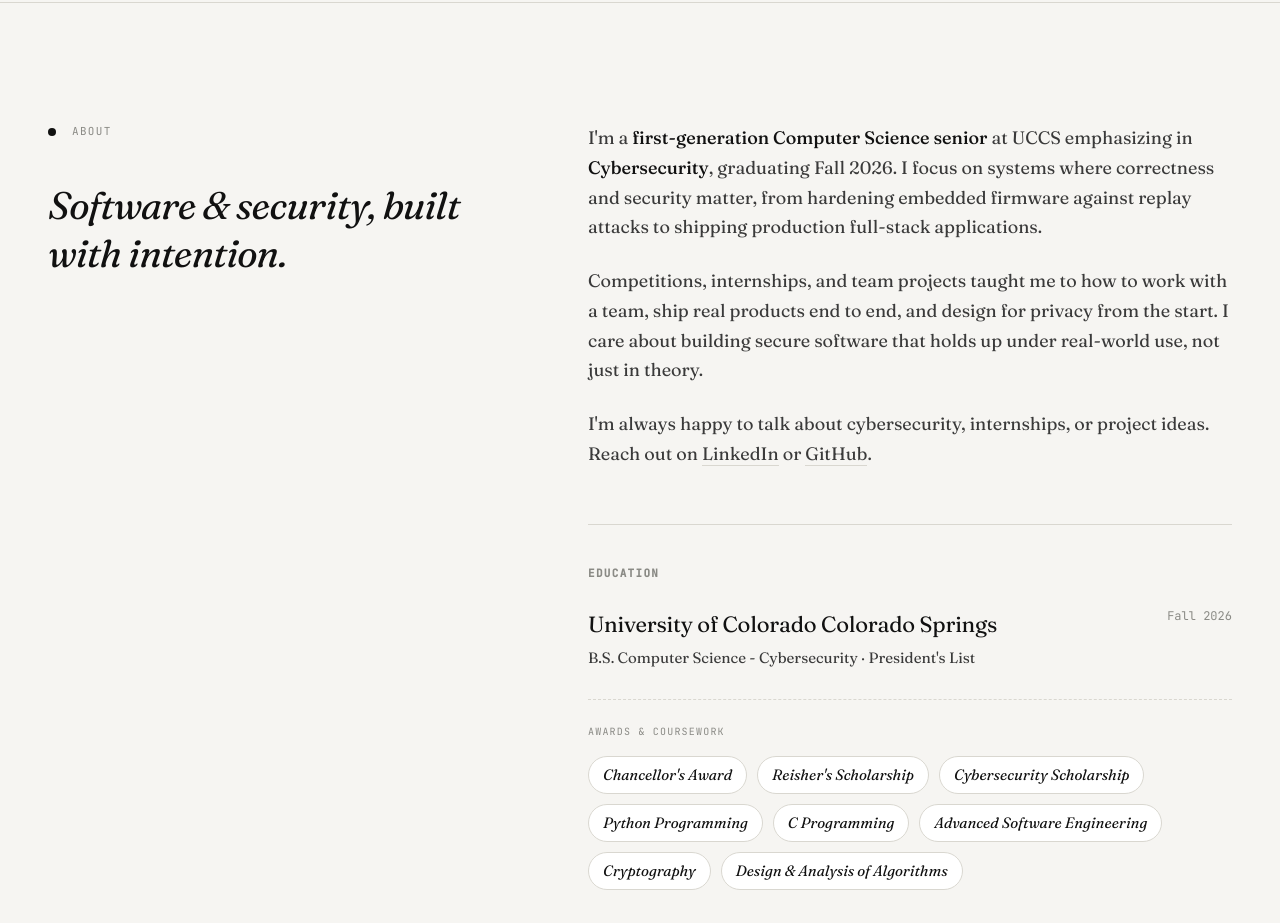
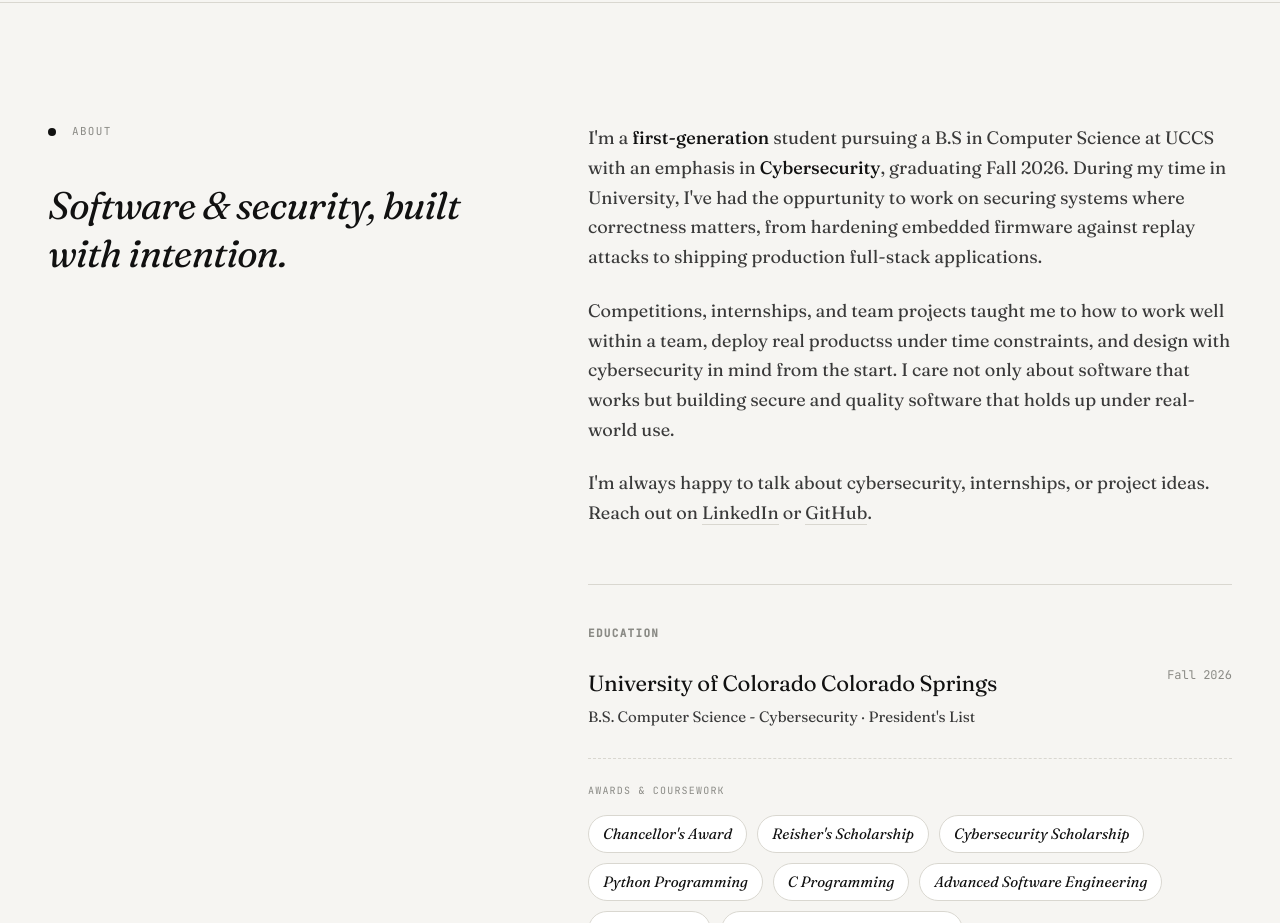
Before and after one commit to eduran04/eduran-portfolio, a plain HTML site: page index.html in a window 1280 px wide. Shown: the part 3140-4063 px from the top of the page. Drawn offline with nearby package versions, Linux system fonts and the light colour scheme.

Commit message:
update description

```diff
--- a/index.html
+++ b/index.html
@@ -211,9 +211,9 @@
     </div>
 
     <div class="about-body reveal">
-      <p>I'm a <strong>first-generation Computer Science senior</strong> at UCCS emphasizing in <strong>Cybersecurity</strong>, graduating Fall 2026. I focus on systems where correctness and security matter, from hardening embedded firmware against replay attacks to shipping production full-stack applications.</p>
+      <p>I'm a <strong>first-generation</strong> student pursuing a B.S in Computer Science at UCCS with an emphasis in <strong>Cybersecurity</strong>, graduating Fall 2026. During my time in University, I've had the oppurtunity to work on securing systems where correctness matters, from hardening embedded firmware against replay attacks to shipping production full-stack applications.</p>
 
-      <p>Competitions, internships, and team projects taught me to how to work with a team, ship real products end to end, and design for privacy from the start. I care about building secure software that holds up under real-world use, not just in theory.</p>
+      <p>Competitions, internships, and team projects taught me to how to work well within a team, deploy real productss under time constraints, and design with cybersecurity in mind from the start. I care not only about software that works but building secure and quality software that holds up under real-world use.</p>
 
       <p>I'm always happy to talk about cybersecurity, internships, or project ideas. Reach out on <a href="https://www.linkedin.com/in/04ed/" target="_blank" rel="noopener noreferrer">LinkedIn</a> or <a href="https://github.com/eduran04" target="_blank" rel="noopener noreferrer">GitHub</a>.</p>
 
```
